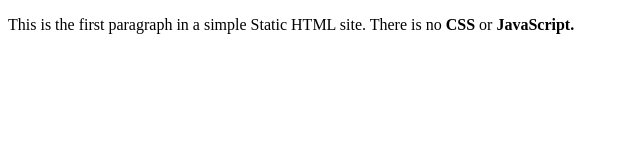
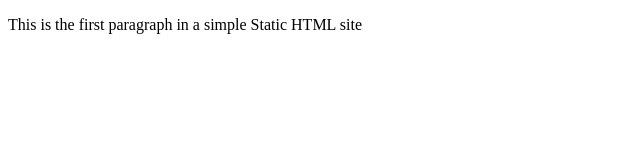
Before and after one commit to rishikrohan/monitoring-and-logging, a plain HTML site: page index.html in a window 1280 px wide. Shown: the whole page, without its empty margins (0-640 px from the left). Drawn offline with Linux system fonts and the light colour scheme.

Commit message:
fix: html markup

```diff
--- a/index.html
+++ b/index.html
@@ -6,9 +6,7 @@
 </head>
 
 <body>
-  <p>This is the first paragraph in a simple Static HTML site. There is no <strong>CSS</strong> or <strong>JavaScript.
-    </strong>
-  </p>
+  <p>This is the first paragraph in a simple Static HTML site </p>
 </body>
 
 </html>
```
